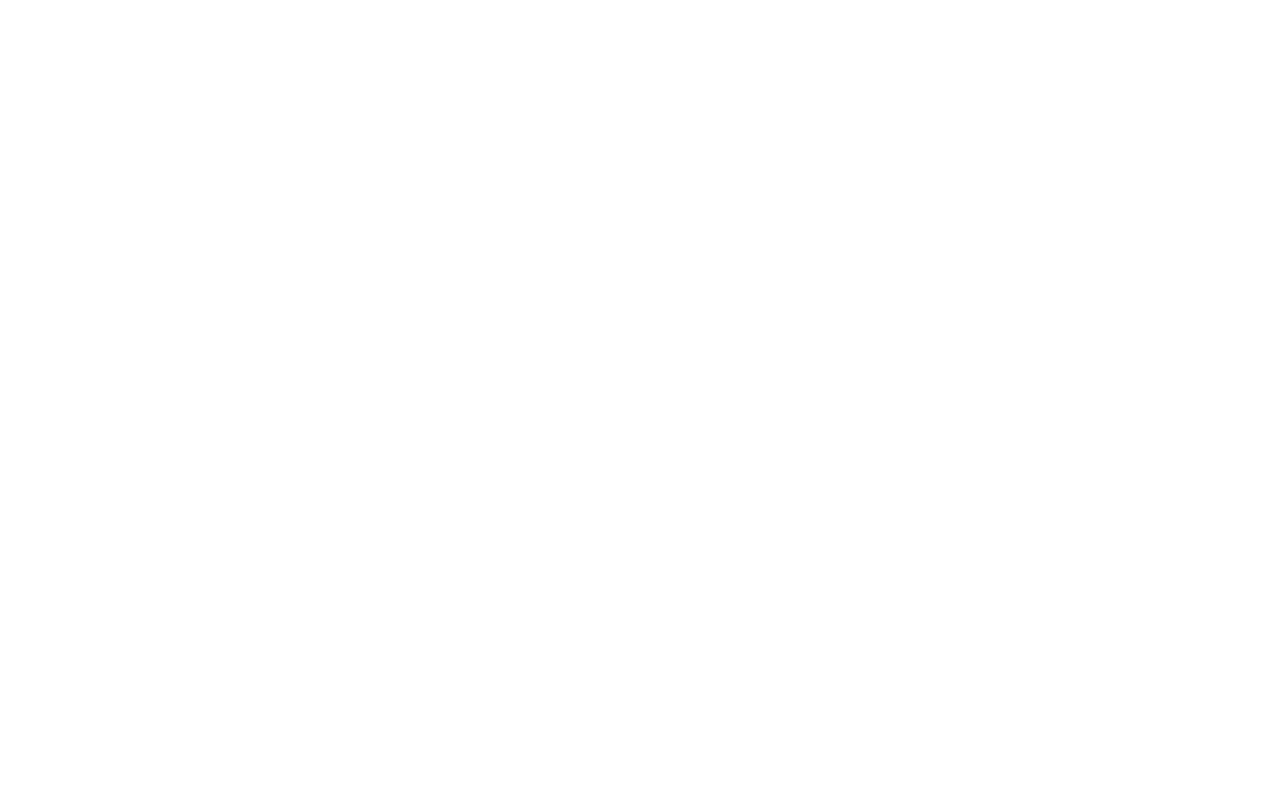
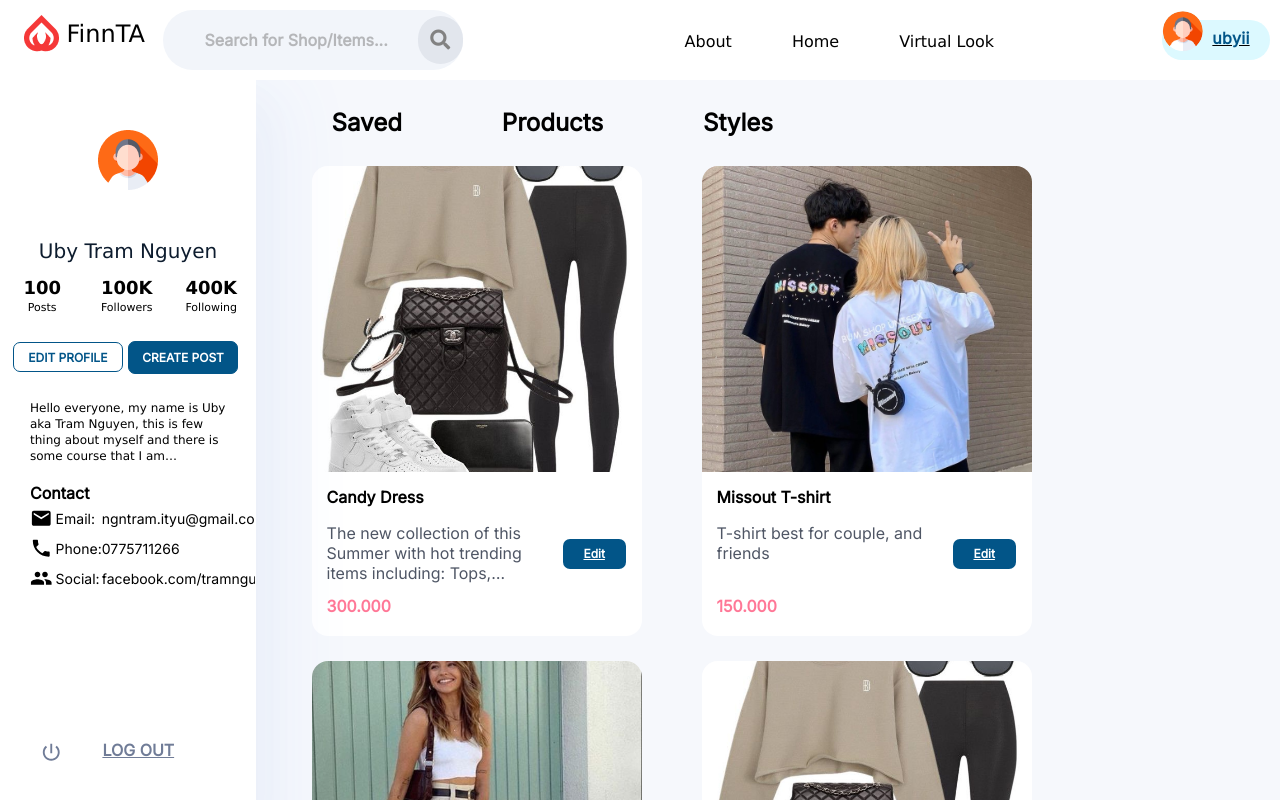
Before and after one commit to tram270600/FinnTA-Recommendation-System, a React (Create React App) app in the folder frontend/: page /HomePage in a window 1280 px wide. Shown: the top 800 px of the page. Built offline with nearby package versions, Linux system fonts and the light colour scheme.

Commit message:
update HomePage
update Homepage

```diff
--- a/frontend/src/App.js
+++ b/frontend/src/App.js
@@ -8,7 +8,7 @@
 import ProductDetailScreen  from './screens/ProductDetailScreen'
 import EditItemScreen from './screens/EditItemScreen'
 import VirtualLookScreen from './screens/VirtualLookScreen'
-import HomePage1 from './components/HomePage/JavaScript/HomePage'
+import HomePage from './components/HomePage/JavaScript/HomePage'
 
 const App = () => {
   return (
@@ -20,7 +20,7 @@
         <Route path="/profile" component={ProfileScreen}></Route>
         <Route path="/product/:product_id" component={ProductDetailScreen}></Route>
         <Route path="/editpost/:product_id" component={EditItemScreen}></Route>
-        <Route path="/HomePage1" component={HomePage1}></Route>
+        <Route path="/HomePage" component={HomePage}></Route>
     </Switch>
       <>
       {/* <NavBar /> */}
--- a/frontend/src/components/HomePage/JavaScript/Display.js
+++ b/frontend/src/components/HomePage/JavaScript/Display.js
@@ -2,7 +2,6 @@
 import 'w3-css/w3.css';
 import '../css/Display.scss';
 import data from '../../../data/products';
-import { FontAwesomeIcon } from '@fortawesome/react-fontawesome';
 
 const Display = () => {
     return (
@@ -11,17 +10,17 @@
             <div className="Menu">
                 <ul className='NavMenu dash'>
                     <li className='MenuItems'>
-                        <a href="#" className='MenuLinks'>
+                        <a href="#" className='MenuLinks' id="other">
                             Saved
                         </a>
                     </li>
                     <li className='MenuItems'>
-                        <a href="#" className='MenuLinks'>
+                        <a href="#" className='MenuLinks' id="current">
                             Products
                         </a>
                     </li>
                     <li className='MenuItems'>
-                        <a href='#' className='MenuLinks'>
+                        <a href='#' className='MenuLinks' id="other">
                             Styles
                         </a>
                     </li>
@@ -46,7 +45,7 @@
                             </div>
 
                             <div className ="button">
-                                <button href="#" className="edit">Edit</button>
+                                <a href ={"/editpost/" + productDisplay.product_id} className="edit">Edit</a>
                             </div>
                         </div>
                     </div>
--- a/frontend/src/components/HomePage/JavaScript/SideBar.js
+++ b/frontend/src/components/HomePage/JavaScript/SideBar.js
@@ -74,6 +74,18 @@
         {/* Profile */}
         <div className="SideBarProfile">
 
+          <div className="HalfSideBar">
+            <div className="Interact">
+              EDIT PROFILE
+            </div>
+          </div>
+
+          <div className="HalfSideBar">
+            <div className="Start">
+              CREATE POST
+            </div>
+          </div>
+
         </div>
         {/* Bio */}
         <div>
--- a/frontend/src/components/HomePage/css/Display.scss
+++ b/frontend/src/components/HomePage/css/Display.scss
@@ -43,12 +43,19 @@
     font-style: normal;
     font-weight: bold;
     font-size: 24px;
+}
+
+.MenuLinks #current {
     color: #231F20;
 }
 
+.MenuLinks #other {
+    color: #C4C4C4;
+}
+
 .MenuLinks:hover{
-    border-bottom: 3px solid var(--primaryBlue);
-    color: var(--primaryBlue);
+    border-bottom: 3px solid #231F20;
+    color: #231F20;
     transition: all 0.3s ease-out;
 }
 
@@ -132,13 +139,14 @@
     font-weight: 600;
     font-size: 12px;
     line-height: 15px;
-    text-align: center;
     color: #FFFFFF;
     background: #025588;
     border-radius: 7px;
+
+    display: flex;
+    align-items: center;
     width: 80%;
     height: 30px;
-    justify-items: center;
-    align-items: center;
+    justify-content: center;
     cursor: pointer;
 }
--- a/frontend/src/components/HomePage/css/SideBar.css
+++ b/frontend/src/components/HomePage/css/SideBar.css
@@ -85,6 +85,61 @@
   color: #000000;
 }
 
+.SideBarProfile {
+  width: 100%;
+  height: 85px;
+  font-family: Inter;
+  font-style: normal;
+  font-weight: 800;
+  font-size: 12px;
+  line-height: 15px;
+  text-align: center;
+
+  justify-items: center;
+  display: flex;
+  align-items: center;
+}
+
+.HalfSideBar {
+  width: 50%;
+  height: 100%;
+  justify-items: center;
+  display: flex;
+  align-items: center;
+}
+
+.Interact {
+  width: 86%;
+  height: 30px;
+  border: 1px solid #025588;
+  box-sizing: border-box;
+  border-radius: 7px;
+  margin-left: 10%;
+  color: #025588;
+
+  display: flex;
+  align-items: center;
+  justify-content: center;
+  cursor: pointer;
+}
+
+.Start {
+  width: 86%;
+  height: 33px;
+  background: #025588;
+  /* BluePrimary */
+  border: 1px solid #025588;
+  box-sizing: border-box;
+  border-radius: 7px;
+  margin-right: 10%;
+  color: #FFFFFF;
+
+  display: flex;
+  align-items: center;
+  justify-content: center;
+  cursor: pointer;
+}
+
 .SideBarBio {
   font-family: 'Avenir Next', 'Lucida Sans Unicode', 'Lucida Grande', 'Lucida Sans', Arial, sans-serif;
   font-style: normal;
@@ -92,7 +147,6 @@
   font-size: 12px;
   line-height: 16px;
   color: #000000;
-  margin-top: 5%;
   margin-left: 30px;
   margin-right: 30px;
   display: -webkit-box;
@@ -120,9 +174,8 @@
 
 .SideBarInfor .row {
   width: 100%;
-  height: 50px;
+  height: 30px;
   display: flex;
-  margin: 0%;
   flex-direction: row;
   font-family: 'Avenir Next', 'Lucida Sans Unicode', 'Lucida Grande', 'Lucida Sans', Arial, sans-serif;
 }
@@ -140,7 +193,6 @@
   font-style: normal;
   font-weight: 300;
   font-size: 14px;
-  line-height: 179%;
   /* or 179% */
   color: #000000;
 }
@@ -155,12 +207,14 @@
 .row #info{
   text-align: left;
   width: 60%;
+  height: 100%;
   font-weight: 500;
-  align-items: center;
-  display: inline-block;
+  display: flex;
   white-space: nowrap;
   overflow: hidden !important;
   text-overflow: ellipsis;
+  margin: 0;
+  align-items: center;
 }
 
 .row #info:hover {
```
